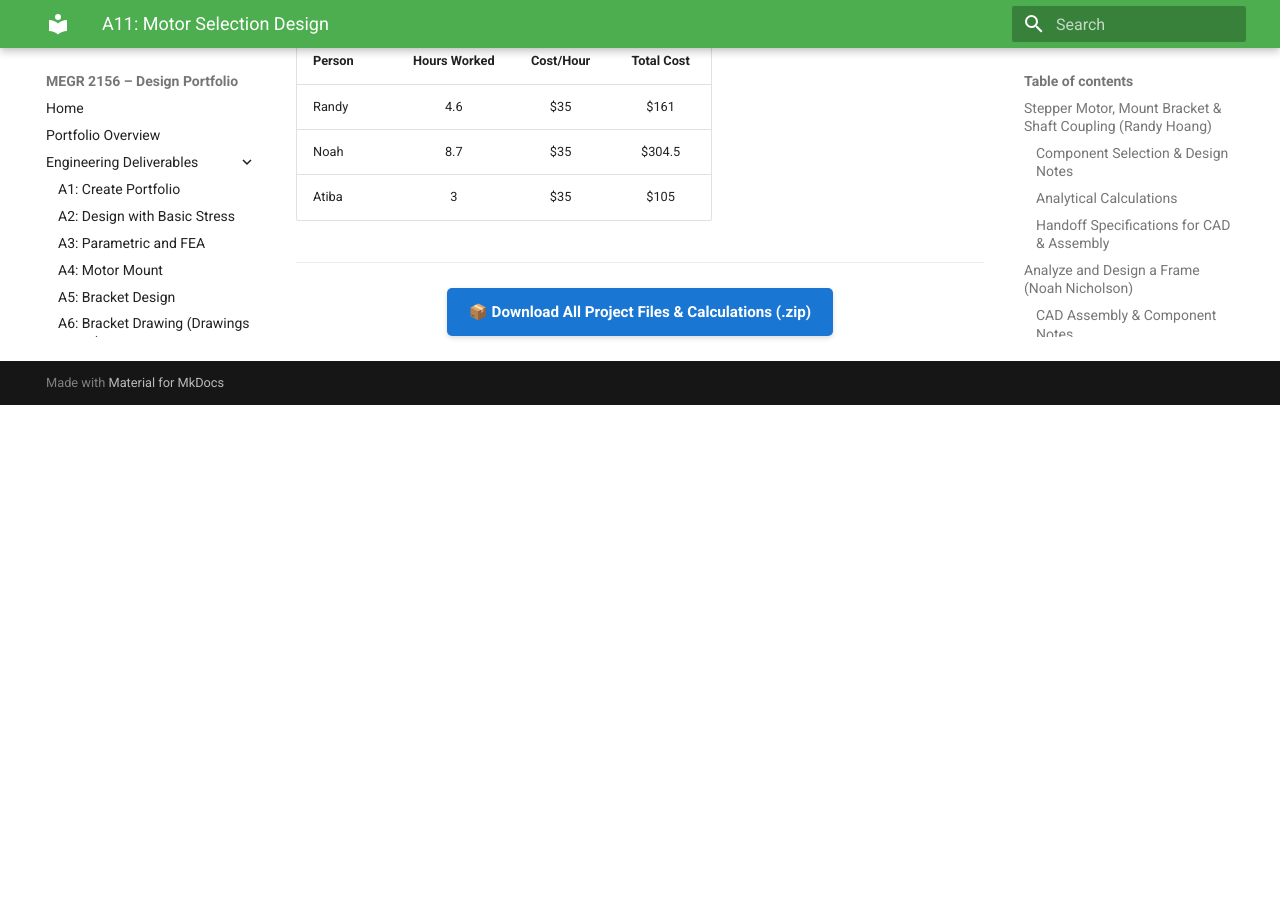
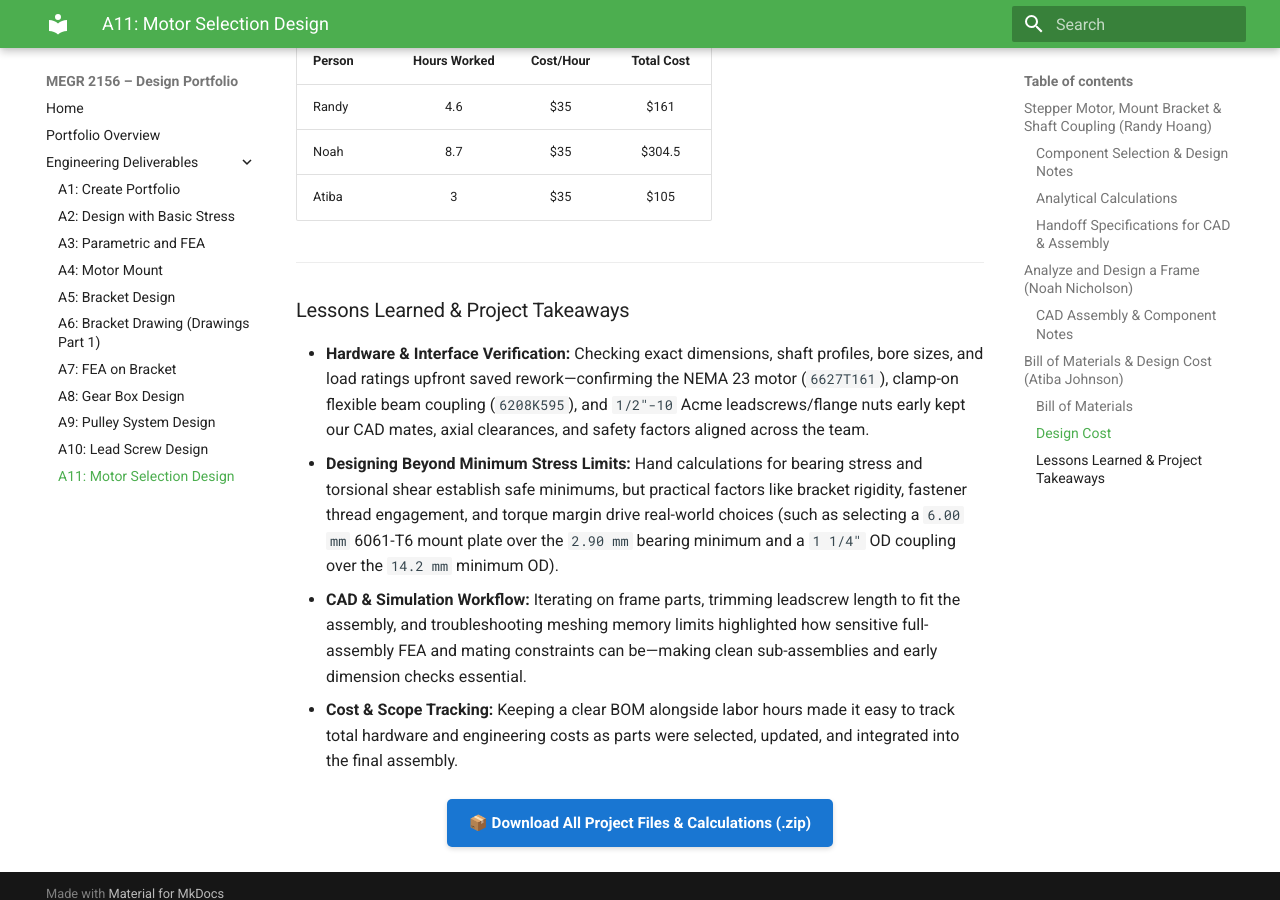
Before and after one commit to rhoang628/megr2156-portfolio, an MkDocs documentation site: the page built from docs/assignments/A11/index.md, in a window 1280 px wide and 900 px high, scrolled down 10027 px. Built offline with MkDocs 1.6.1 and Material for MkDocs 9.7.7, drawn with Linux system fonts in a browser that asks for light colours; before the commit the page ends 10432 px from its top, so only the background shows below that.

Commit message:
Revise motor selection design documentation
Updated motor selection design document with detailed calculations, component specifications, and assembly notes.

```diff
--- a/docs/assignments/A11/index.md
+++ b/docs/assignments/A11/index.md
@@ -142,6 +142,13 @@ For the CAD and frame design portion of the project, I built and integrated the
 
 ---
 
+### Lessons Learned & Project Takeaways
+
+- **Hardware & Interface Verification:** Checking exact dimensions, shaft profiles, bore sizes, and load ratings upfront saved rework—confirming the NEMA 23 motor (`6627T161`), clamp-on flexible beam coupling (`6208K595`), and `1/2"-10` Acme leadscrews/flange nuts early kept our CAD mates, axial clearances, and safety factors aligned across the team.
+- **Designing Beyond Minimum Stress Limits:** Hand calculations for bearing stress and torsional shear establish safe minimums, but practical factors like bracket rigidity, fastener thread engagement, and torque margin drive real-world choices (such as selecting a `6.00 mm` 6061-T6 mount plate over the `2.90 mm` bearing minimum and a `1 1/4"` OD coupling over the `14.2 mm` minimum OD).
+- **CAD & Simulation Workflow:** Iterating on frame parts, trimming leadscrew length to fit the assembly, and troubleshooting meshing memory limits highlighted how sensitive full-assembly FEA and mating constraints can be—making clean sub-assemblies and early dimension checks essential.
+- **Cost & Scope Tracking:** Keeping a clear BOM alongside labor hours made it easy to track total hardware and engineering costs as parts were selected, updated, and integrated into the final assembly.
+
 <div align="center" style="margin: 25px 0; gap: 12px; display: flex; justify-content: center; flex-wrap: wrap;">
   <a href="A11.zip" download="A11.zip" style="
     background-color: #1976d2;
```
